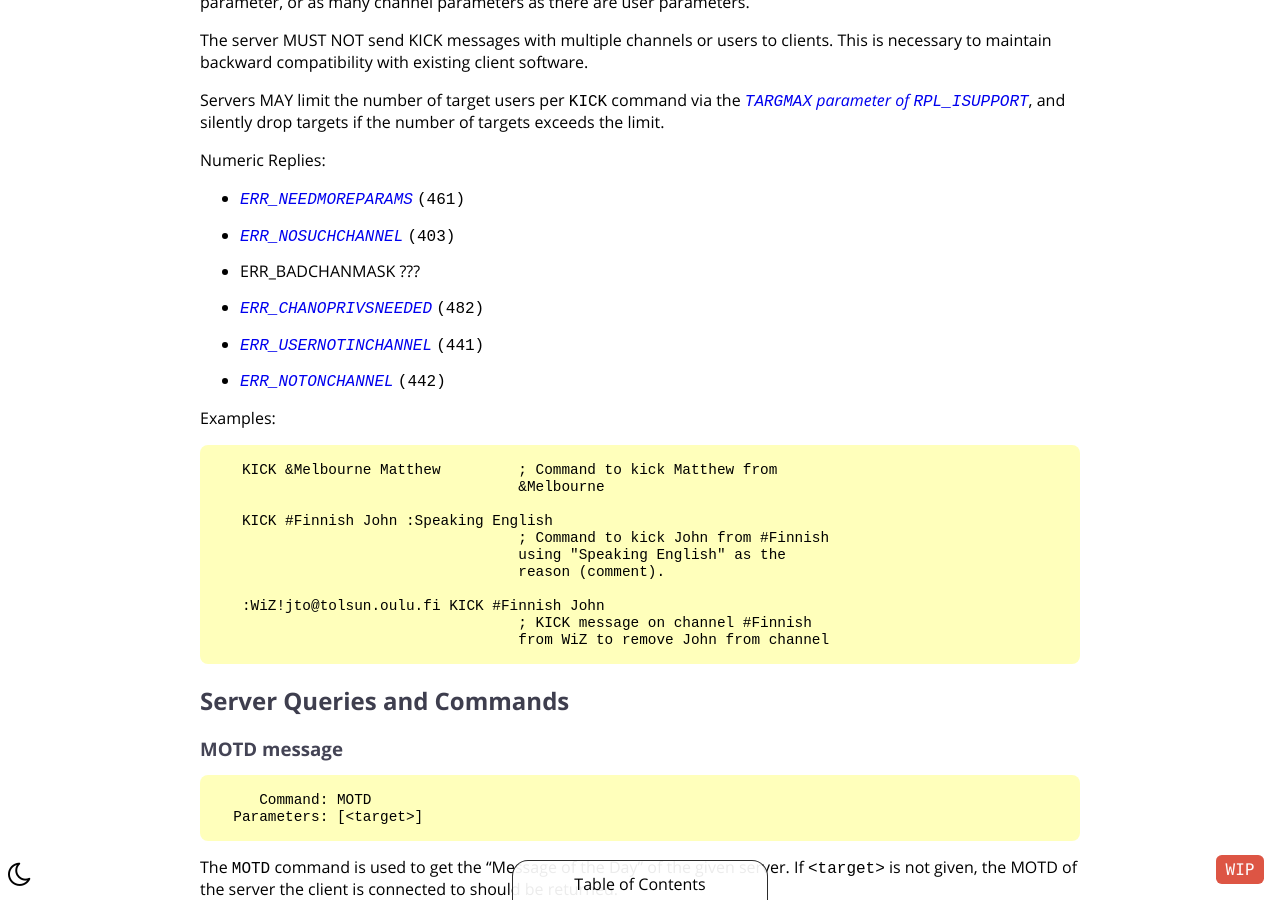
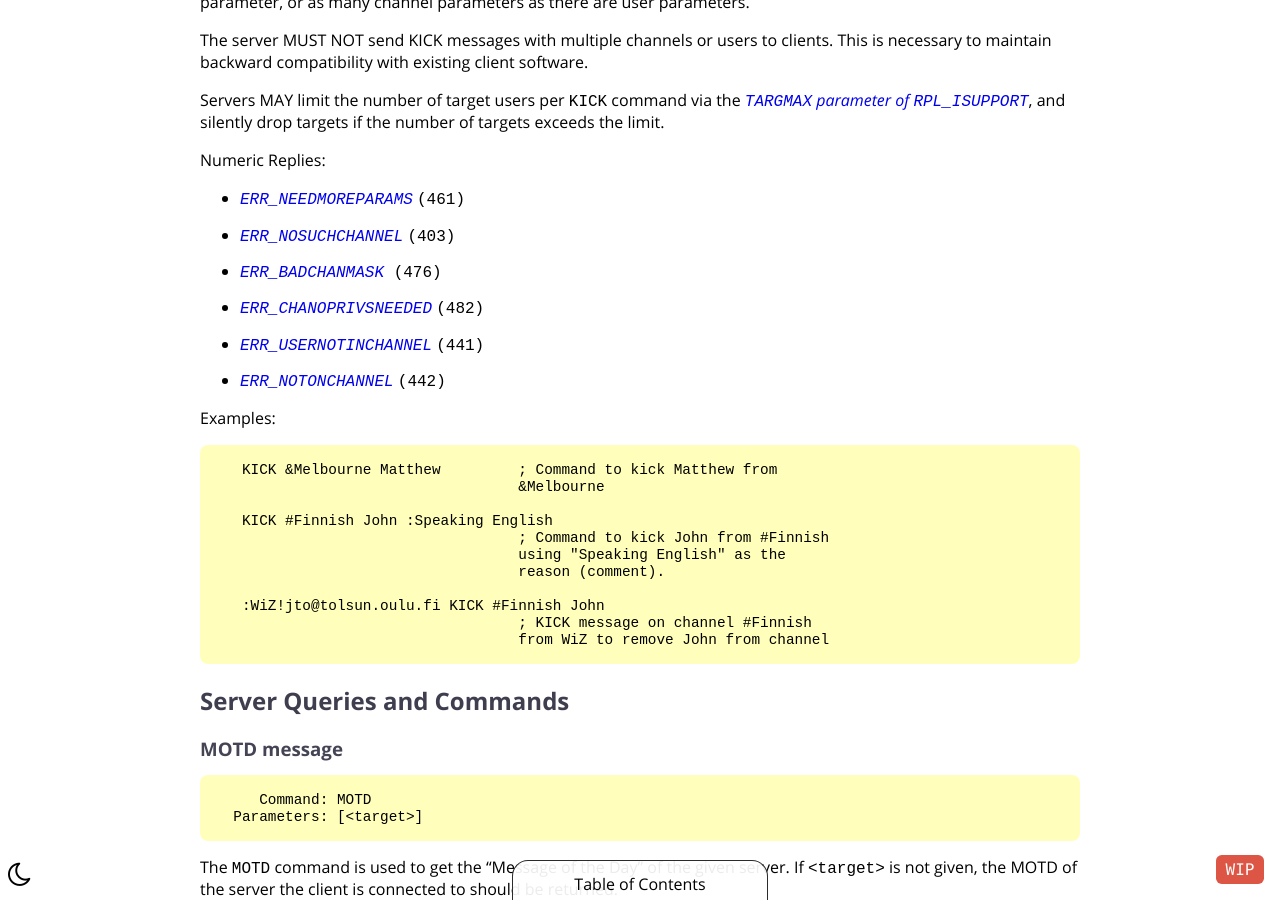
Before and after one commit to ircdocs/modern-irc, a Jekyll site: the page built from index.md, in a window 1280 px wide and 900 px high, scrolled down 24954 px. Built offline with Jekyll 4.4.1, drawn with Linux system fonts in a browser that asks for light colours.

Commit message:
Update index.md
Co-authored-by: James Wheare <james@wheare.org>

```diff
--- a/index.md
+++ b/index.md
@@ -1026,7 +1026,7 @@ Numeric Replies:
 
 * [`ERR_NEEDMOREPARAMS`](#errneedmoreparams-461) `(461)`
 * [`ERR_NOSUCHCHANNEL`](#errnosuchchannel-403) `(403)`
-* ERR_BADCHANMASK ???
+* [`ERR_BADCHANMASK `](#errbadchanmask-476) `(476)`
 * [`ERR_CHANOPRIVSNEEDED`](#errchanoprivsneeded-482) `(482)`
 * [`ERR_USERNOTINCHANNEL`](#errusernotinchannel-441) `(441)`
 * [`ERR_NOTONCHANNEL`](#errnotonchannel-442) `(442)`
```
